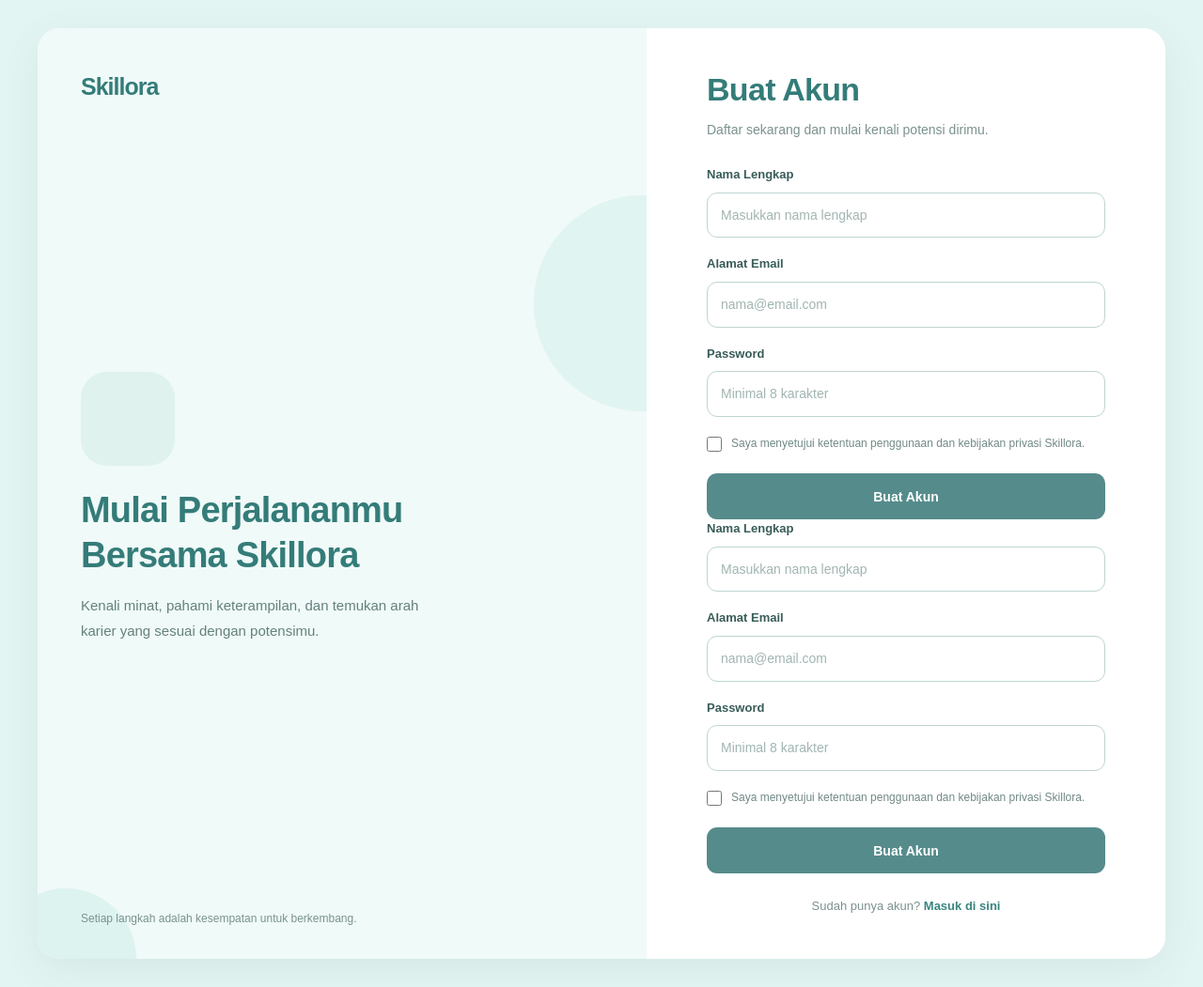
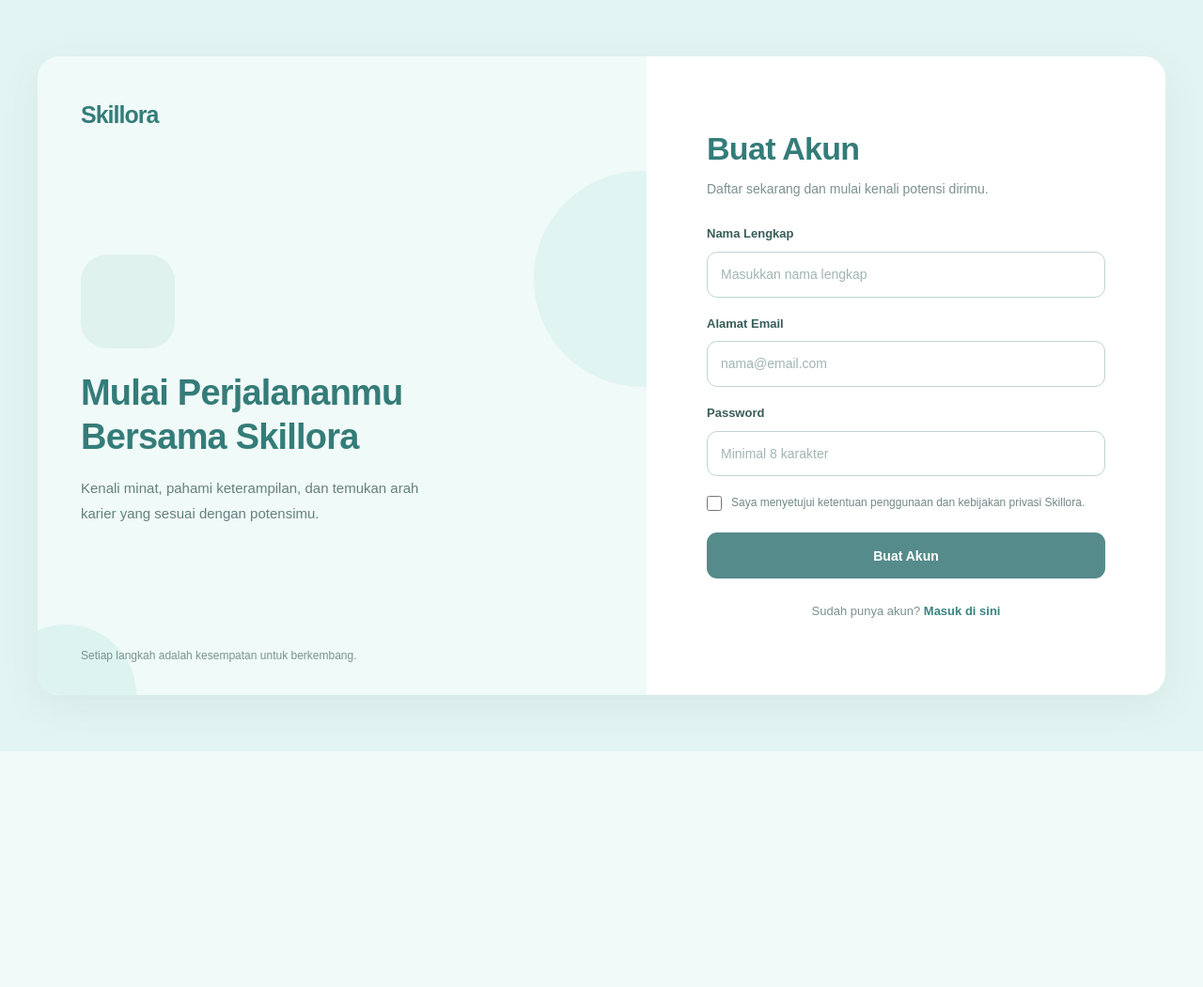
Before and after one commit to alisyadwiramadhani/SKILLORA, a PHP site: page /backend/register_form.php in a window 1280 px wide. Shown: the whole page at 94% size. After the commit the page ends 800 px from the top, so only its background shows below. Run offline with PHP 8.4, Linux system fonts and the light colour scheme.

Commit message:
regis done

```diff
--- a/backend/register_form.php
+++ b/backend/register_form.php
@@ -89,56 +89,6 @@
                     Buat Akun
                 </button>
             </form>
-            <form action="register.php" method="POST">
-                <div class="field">
-                    <label for="nama">Nama Lengkap</label>
-                    <input
-                        type="text"
-                        id="nama"
-                        name="nama"
-                        placeholder="Masukkan nama lengkap"
-                        autocomplete="name"
-                        required
-                    >
-                </div>
-
-                <div class="field">
-                    <label for="email">Alamat Email</label>
-                    <input
-                        type="email"
-                        id="email"
-                        name="email"
-                        placeholder="nama@email.com"
-                        autocomplete="email"
-                        required
-                    >
-                </div>
-
-                <div class="field">
-                    <label for="password">Password</label>
-                    <input
-                        type="password"
-                        id="password"
-                        name="password"
-                        placeholder="Minimal 8 karakter"
-                        minlength="8"
-                        autocomplete="new-password"
-                        required
-                    >
-                </div>
-
-                <label class="terms">
-                    <input type="checkbox" required>
-                    <span>
-                        Saya menyetujui ketentuan penggunaan dan kebijakan
-                        privasi Skillora.
-                    </span>
-                </label>
-
-                <button type="submit" class="btn">
-                    Buat Akun
-                </button>
-            </form>
 
             <p class="bottom-text">
                 Sudah punya akun?
```
